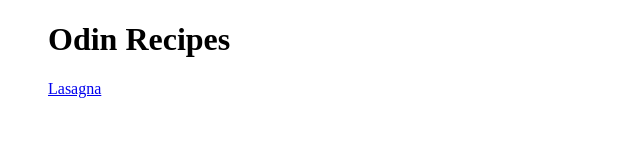
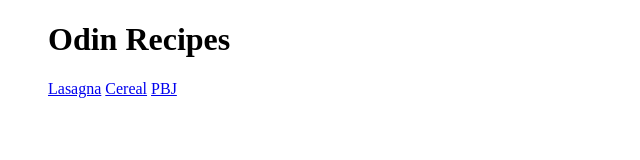
Before and after one commit to ArtemisTowel/odin-recipes, a plain HTML site: page index.html in a window 1280 px wide. Shown: the full height of the page, 0-640 px from the left. Drawn offline with Linux system fonts and the light colour scheme.

Commit message:
Added Link titles for recipe pages.

```diff
--- a/index.html
+++ b/index.html
@@ -9,8 +9,8 @@
     <Body>
         <ul><h1>Odin Recipes</h1>
         <a href="recipes/lasagna.html">Lasagna</a>
-        <a href="recipes/cereal.html"></a>
-        <a href="recipes/pbj.html"></a>
+        <a href="recipes/cereal.html">Cereal</a>
+        <a href="recipes/pbj.html">PBJ</a>
         </ul>
     </Body>
 </html>
```
